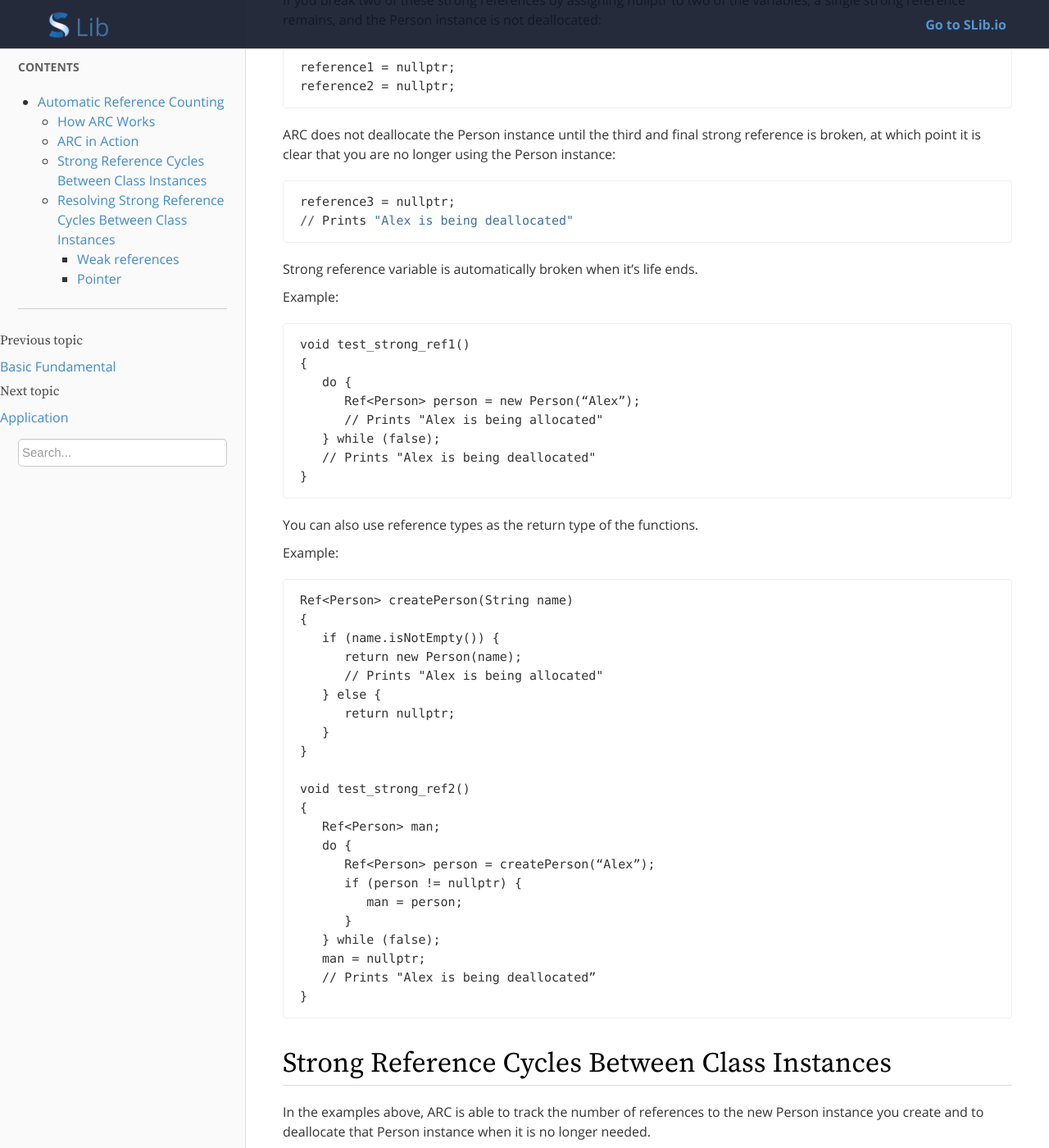
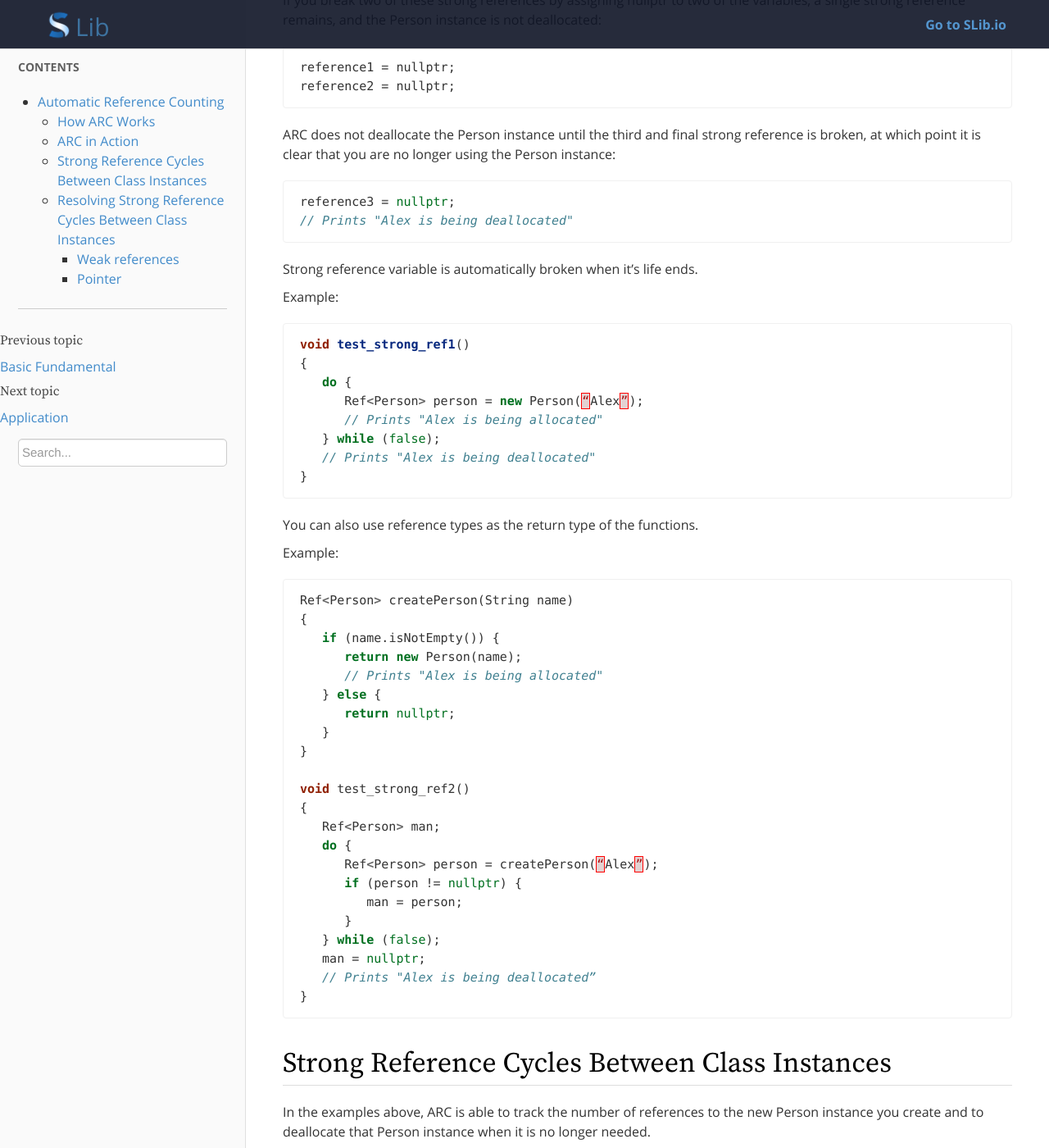
Before and after one commit to SLIBIO/SLib-Doc, a Sphinx documentation site: the page built from source/Guides/BasicFundamental/ARC/Index.rst, in a window 1280 px wide and 1400 px high, scrolled down 2018 px. Shown: the whole window at 82% size. Built offline with Sphinx 7.4.7, drawn with Linux system fonts in a browser that asks for light colours; some of the changed text lies outside the part shown.

Commit message:
update code block style

```diff
--- a/source/Guides/BasicFundamental/ARC/Index.rst
+++ b/source/Guides/BasicFundamental/ARC/Index.rst
@@ -100,7 +100,7 @@ a single strong reference remains, and the Person instance is not deallocated:
 ARC does not deallocate the Person instance until the third and final strong reference is broken,
 at which point it is clear that you are no longer using the Person instance:
 
-::
+.. code-block:: cpp
 
    reference3 = nullptr;
    // Prints "Alex is being deallocated"
@@ -109,7 +109,7 @@ Strong reference variable is automatically broken when it’s life ends.
 
 Example:
 
-::
+.. code-block:: cpp
 
    void test_strong_ref1()
    {
@@ -124,7 +124,7 @@ You can also use reference types as the return type of the functions.
 
 Example:
 
-::
+.. code-block:: cpp
 
    Ref<Person> createPerson(String name)
    {
@@ -166,7 +166,7 @@ it is useful to understand how such a cycle is caused.
 Here’s an example of how a strong reference cycle can be created by accident. This example defines
 two classes called Person and Apartment, which model a block of apartments and its residents:
 
-::
+.. code-block:: cpp
 
    class Apartment: public Referable
    {
@@ -209,14 +209,14 @@ This enables you to see whether instances of Person and Apartment are being deal
 
 This next code snippet defines two variables called john and unit4A, which will be set to a specific Apartment and Person instance below.
 
-::
+.. code-block:: cpp
 
    Ref<Person> john;
    Ref<Apartment> unit4A;
 
 You can now create a specific Person instance and Apartment instance and assign these new instances to the john and unit4A variables:
 
-::
+.. code-block:: cpp
 
    john = new Person("John");
    unit4A = new Apartment("4A");
@@ -229,7 +229,7 @@ has a strong reference to the new Apartment instance:
 
 You can now link the two instances together so that the person has an apartment, and the apartment has a tenant.
 
-::
+.. code-block:: cpp
 
    john->apartment = unit4A;
    unit4A->tenant = john;
@@ -243,7 +243,7 @@ The Person instance now has a strong reference to the Apartment instance, and th
 to the Person instance. Therefore, when you break the strong references held by the john and unit4A variables,
 the reference counts do not drop to zero, and the instances are not deallocated by ARC:
 
-::
+.. code-block:: cpp
 
     john = nullptr;
     unit4A = nullptr;
@@ -285,7 +285,7 @@ And, because weak references need to allow their value to be changed to nullptr
 The example below is identical to the Person and Apartment example from above, with one important difference.
 This time around, the Apartment type’s tenant is declared as a weak reference:
 
-::
+.. code-block:: cpp
 
    class Apartment: public Referable
    {
@@ -322,7 +322,7 @@ This time around, the Apartment type’s tenant is declared as a weak reference:
 
 The strong references from the two variables (john and unit4A) and the links between the two instances are created as before:
 
-::
+.. code-block:: cpp
 
    Ref<Person> john;
    Ref<Apartment> unit4A;
@@ -341,7 +341,7 @@ The Person instance still has a strong reference to the Apartment instance, but
 to the Person instance. This means that when you break the strong reference held by the john variable by setting it to null,
 there are no more strong references to the Person instance:
 
-::
+.. code-block:: cpp
 
    john = nullptr;
    // Prints "John is being deleted"
@@ -353,7 +353,7 @@ Because there are no more strong references to the Person instance, it is deallo
 The only remaining strong reference to the Apartment instance is from the unit4A variable.
 If you break that strong reference, there are no more strong references to the Apartment instance:
 
-::
+.. code-block:: cpp
 
    unit4A = nullptr;
  // Prints "Apartment 4A is being deleted"
@@ -378,7 +378,7 @@ a pointer of Customer instance.
 Furthermore, a new CreditCard instance can only be created by passing a number value and a customer instance to a custom CreditCard constructor.
 This ensures that a CreditCard instance always has a customer instance associated with it when the CreditCard instance is created.
 
-::
+.. code-block:: cpp
 
    class CreditCard: public Referable
    {
@@ -415,13 +415,13 @@ This ensures that a CreditCard instance always has a customer instance associate
 
 This next code snippet defines a Customer variable called john, which will be used to store a reference to a specific customer.
 
-::
+.. code-block:: cpp
 
    Ref<Customer> john;
 
 You can now create a Customer instance, and use it to initialize and assign a new CreditCard instance as that customer’s card variable:
 
-::
+.. code-block:: cpp
 
     john = new Customer("John", "1234_5678_9012_3456");
 
@@ -431,7 +431,7 @@ and the CreditCard instance has a pointer to the Customer instance.
 Because there are no more strong references to the Customer instance,
 it is deallocated. After this happens, there are no more strong references to the CreditCard instance, and it too is deallocated:
 
-::
+.. code-block:: cpp
 
    john = nullptr;
    // Prints "John is being deleted"
```
